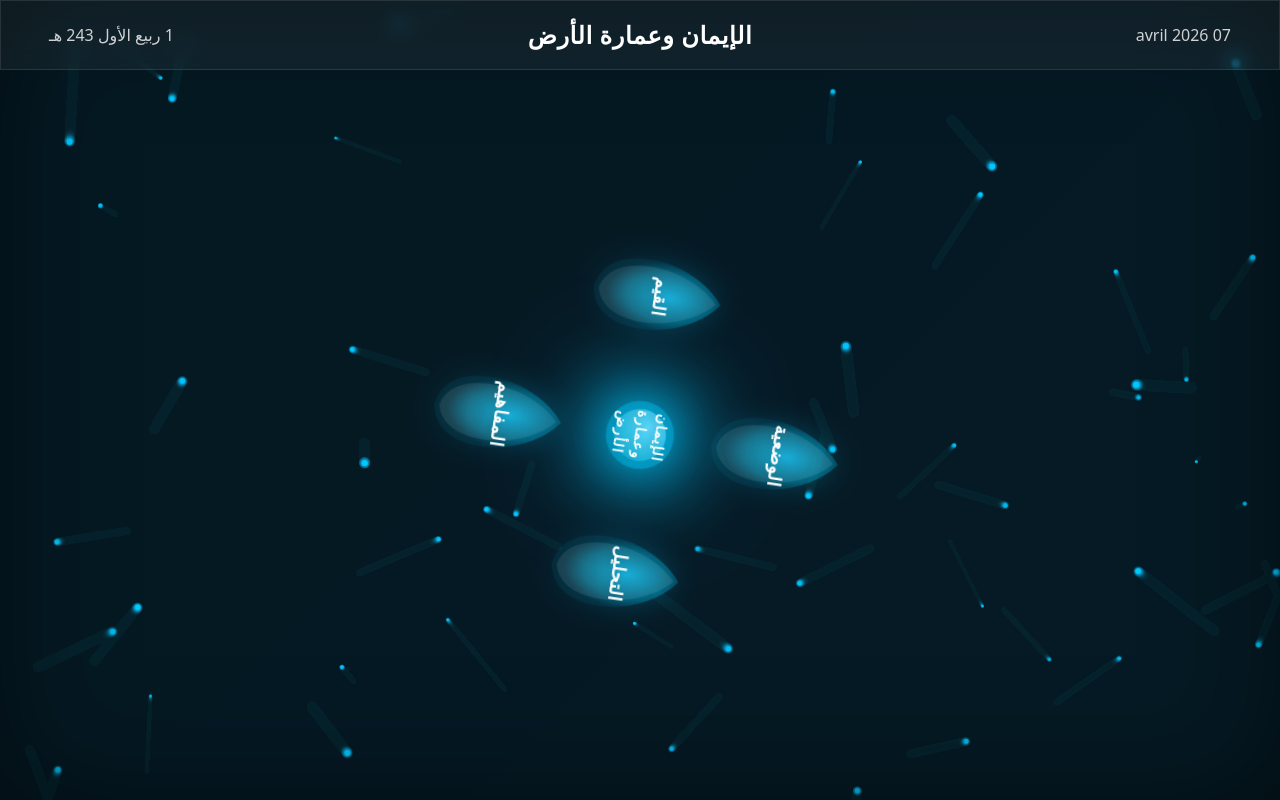
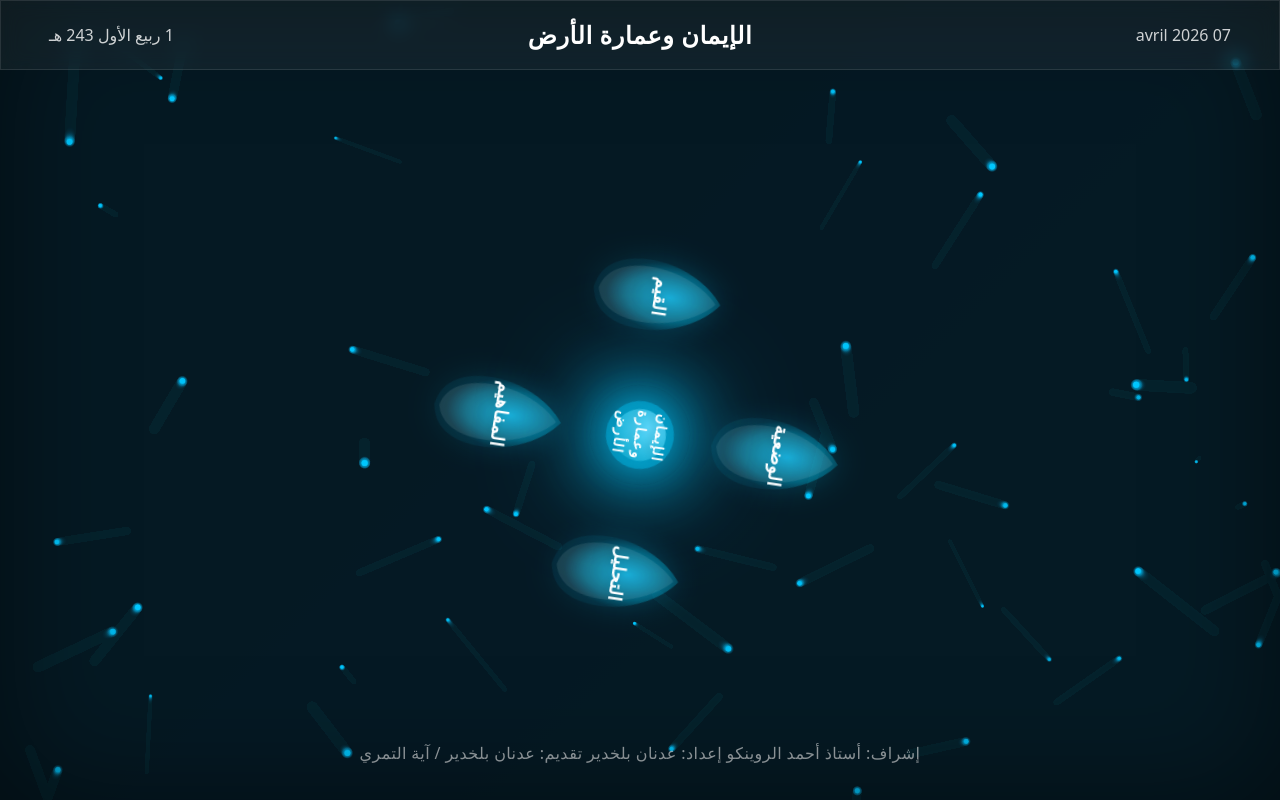
Before and after one commit to adnanelaouladi-oss/Ei-projet, a React (Vite) app: page / in a window 1280 px wide. Built offline with nearby package versions, Linux system fonts and the light colour scheme.

Commit message:
Add credits in Arabic to Flower3D component
Add Arabic text for supervision and preparation credits.

```diff
--- a/client/components/Flower3D.tsx
+++ b/client/components/Flower3D.tsx
@@ -222,6 +222,9 @@ export const Flower3D = ({ onPetalClick }: Flower3DProps) => {
         isTransitioning ? "opacity-0" : "opacity-100"
       }`}>
         <p className="text-white/60 text-sm md:text-base tracking-wide">
+          إشراف: أستاذ أحمد الروينكو
+إعداد: عدنان بلخدير
+تقديم: عدنان بلخدير / آية التمري
         </p>
       </div>
 
```
